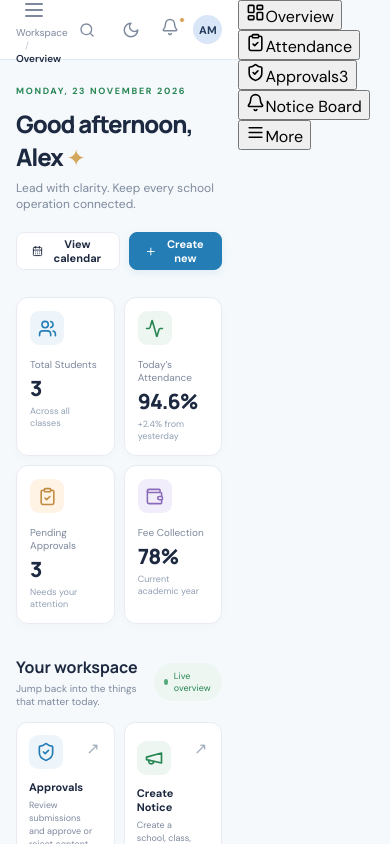
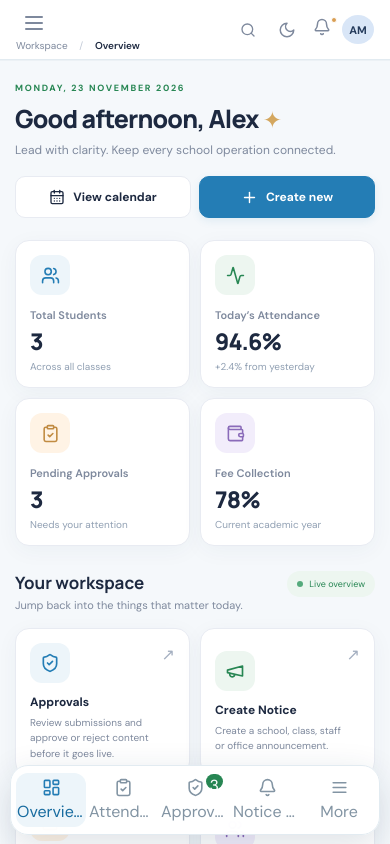
Before and after one commit to gicreativespace/smartschool, a React (Vite) app: page / in a window 390 px wide. Shown: the top 844 px of the page. Built offline with nearby package versions, Linux system fonts and the light colour scheme.

Commit message:
Polish SmartSchool responsive premium UI

```diff
--- a/src/styles.css
+++ b/src/styles.css
@@ -38,3 +38,92 @@
 .login-visual h1 i { color: #247db5; }
 .toggle.on, .progress-track span { background: #278653; }
 input:focus, textarea:focus, select:focus { border-color: #83b8d2; box-shadow: 0 0 0 3px #247db512; }
+
+
+/* Premium responsive refinement */
+:root { --sw-radius: 16px; }
+body { -webkit-font-smoothing: antialiased; text-rendering: optimizeLegibility; }
+.app { min-height: 100vh; background: #f5f8fb; }
+.main { min-width: 0; }
+.topbar { box-shadow: 0 1px 0 rgba(18,52,79,.035); }
+.content { max-width: 1600px; margin: 0 auto; }
+.welcome-row { margin-bottom: 28px; }
+.welcome-row h1, .module-heading h1 { letter-spacing: -.8px; }
+.stat-card, .quick-card, .panel, .records-panel, .form-card, .settings-list, .child-card {
+  border-radius: 16px; box-shadow: 0 5px 22px rgba(25,58,82,.045);
+}
+.stat-card { padding: 19px; transition: transform .18s ease, box-shadow .18s ease; }
+.stat-card:hover { transform: translateY(-2px); box-shadow: 0 10px 26px rgba(25,58,82,.08); }
+.stat-icon, .quick-icon { width: 40px; height: 40px; border-radius: 12px; }
+.stat-label { font-size: 11px; font-weight: 600; }
+.stat-value { font-size: 27px; }
+.stat-caption { font-size: 10px; }
+.quick-card { padding: 18px; min-height: 148px; }
+.quick-card b { font-size: 12px; }
+.quick-card small { font-size: 10px; line-height: 1.55; }
+.primary-btn, .secondary-btn { min-height: 42px; border-radius: 10px; font-size: 12px; }
+.nav-item { min-height: 43px; border-radius: 10px; margin: 2px 10px; width: calc(100% - 20px); }
+.nav-item.active { box-shadow: inset 3px 0 #278653; }
+input, textarea, select { min-height: 43px; border-radius: 10px; font-size: 13px; }
+.record-row { min-height: 74px; }
+.status { font-weight: 650; }
+.mobile-bottom-nav { display: none; }
+@media (max-width: 760px) {
+  body { background: #f5f8fb; }
+  .content { padding: 22px 15px calc(100px + env(safe-area-inset-bottom)); }
+  .topbar { position: sticky; top: 0; z-index: 25; background: rgba(255,255,255,.94); backdrop-filter: blur(16px); }
+  .top-actions { gap: 5px; }
+  .top-avatar { flex: 0 0 32px; }
+  .welcome-row { gap: 17px; margin-bottom: 22px; }
+  .welcome-row h1, .module-heading h1 { font-size: 25px; line-height: 1.2; }
+  .welcome-row p, .module-heading p { font-size: 12px; line-height: 1.5; }
+  .welcome-actions { display: grid; grid-template-columns: 1fr 1fr; gap: 8px; }
+  .welcome-actions button { min-width: 0; padding: 0 9px; }
+  .stat-grid { gap: 10px; margin-bottom: 25px; }
+  .stat-card { min-height: 132px; padding: 14px; border-radius: 14px; }
+  .stat-value { font-size: 23px; }
+  .section-heading { align-items: flex-start; gap: 8px; }
+  .section-heading h2 { font-size: 17px; }
+  .section-heading p { font-size: 11px; line-height: 1.45; }
+  .today-pill { white-space: nowrap; font-size: 9px; }
+  .quick-grid { gap: 10px; margin-bottom: 19px; }
+  .quick-card { min-height: 145px; padding: 14px; border-radius: 14px; }
+  .quick-card small { font-size: 10px; }
+  .bottom-grid { gap: 12px; }
+  .panel { border-radius: 14px; }
+  .module-heading { gap: 13px; margin-bottom: 18px; }
+  .module-actions { display: grid; grid-template-columns: repeat(2,minmax(0,1fr)); }
+  .module-actions button { min-width: 0; padding: 0 8px; }
+  .records-panel { border-radius: 14px; }
+  .record-row { min-height: 72px; }
+  .record-main b { font-size: 12px; }
+  .record-main span { font-size: 10px; }
+  .record-meta { font-size: 10px; }
+  .attendance-summary, .fee-summary { border-radius: 14px; }
+  .form-card { border-radius: 15px; }
+  .modal-backdrop { align-items: end; padding: 10px; }
+  .modal-card { border-radius: 20px 20px 14px 14px; padding: 24px 19px; max-height: 88dvh; overflow: auto; }
+  .app-footer { display: none; }
+  .mobile-bottom-nav {
+    position: fixed; display: grid; grid-template-columns: repeat(5,minmax(0,1fr));
+    left: 10px; right: 10px; bottom: calc(9px + env(safe-area-inset-bottom)); z-index: 35;
+    min-height: 66px; padding: 7px 5px; gap: 2px;
+    background: rgba(255,255,255,.96); border: 1px solid #e2ebf1;
+    border-radius: 18px; box-shadow: 0 10px 35px rgba(18,52,79,.14);
+    backdrop-filter: blur(18px);
+  }
+  .mobile-nav-item {
+    position: relative; display: flex; flex-direction: column; align-items: center; justify-content: center;
+    gap: 4px; min-width: 0; border: 0; border-radius: 12px; background: transparent;
+    color: #8294a3; font: 600 9px/1.1 inherit; padding: 5px 1px;
+  }
+  .mobile-nav-item span { max-width: 100%; overflow: hidden; text-overflow: ellipsis; white-space: nowrap; }
+  .mobile-nav-item.active { color: #176b9f; background: #edf5fa; }
+  .mobile-nav-item.active svg { color: #247db5; }
+  .mobile-nav-item em { position: absolute; top: 1px; right: 10%; min-width: 15px; height: 15px; border-radius: 9px; padding: 1px 4px; background: #278653; color: white; font: 700 9px/13px inherit; }
+  .toast { bottom: calc(86px + env(safe-area-inset-bottom)); }
+}
+@media (min-width: 761px) and (max-width: 1100px) {
+  .content { padding: 26px 24px; }
+  .stat-grid { grid-template-columns: repeat(2,minmax(0,1fr)); }
+}
```
